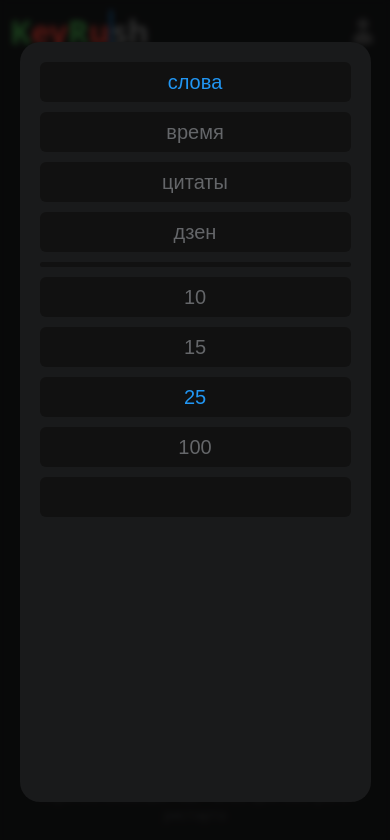
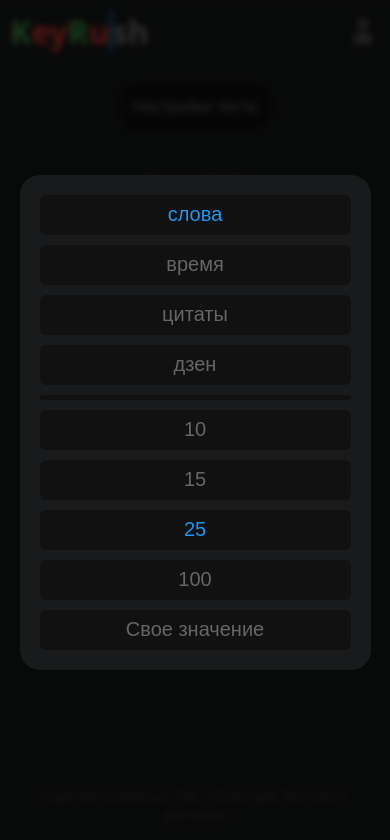
Before and after one commit to Glebess/KeyRush, a React (Vite) app: page / in a window 390 px wide. Both pictures are taken after a click on the button "Настройки теста". Shown: the top 840 px of the page. Built offline with nearby package versions, Linux system fonts and the light colour scheme.

Commit message:
fix(changeMode): display on a mobile device

```diff
--- a/src/features/change-mode/ui/ChangeMode.module.css
+++ b/src/features/change-mode/ui/ChangeMode.module.css
@@ -101,7 +101,6 @@
   flex-direction: column;
   background-color: var(--modal-bg-main);
   width: 90%;
-  height: 90%;
   border-radius: 20px;
   padding: 20px;
   gap: 10px;
@@ -111,6 +110,9 @@
   background-color: var(--modal-br);
   height: 5px;
   border-radius: 20px;
+}
+.hidden_custom {
+  display: none;
 }
 @media (max-width: 795px) {
   .desktop_panel {
@@ -135,4 +137,7 @@
   .group svg {
     display: none;
   }
+  .hidden_custom {
+    display: flex;
+  }
 }
--- a/src/features/change-mode/ui/ChangeMode.tsx
+++ b/src/features/change-mode/ui/ChangeMode.tsx
@@ -2,7 +2,6 @@ import { useState } from "react";
 import { Settings } from "lucide-react";
 import styles from "./ChangeMode.module.css";
 import { OPTIONS_BY_MODE, BUTTON_CONFIG, OPTION_LABELS } from "../model/Config"; // конфиги для отображения
-import { xIcon } from "@/shared/assets/svg/Change-modeSvg";
 import { CustomValueModal } from "./CustomValueModal/CustomValueModal";
 
 import type {
@@ -86,6 +85,7 @@ export const ChangeMode: React.FC<ModeSelectorKeyboardTrainerProps> = ({
             title="Задать свое значение"
           >
             <Settings size={20} />
+            <p className={styles.hidden_custom}>Свое значение</p>
           </button>
         )}
       </div>
```
